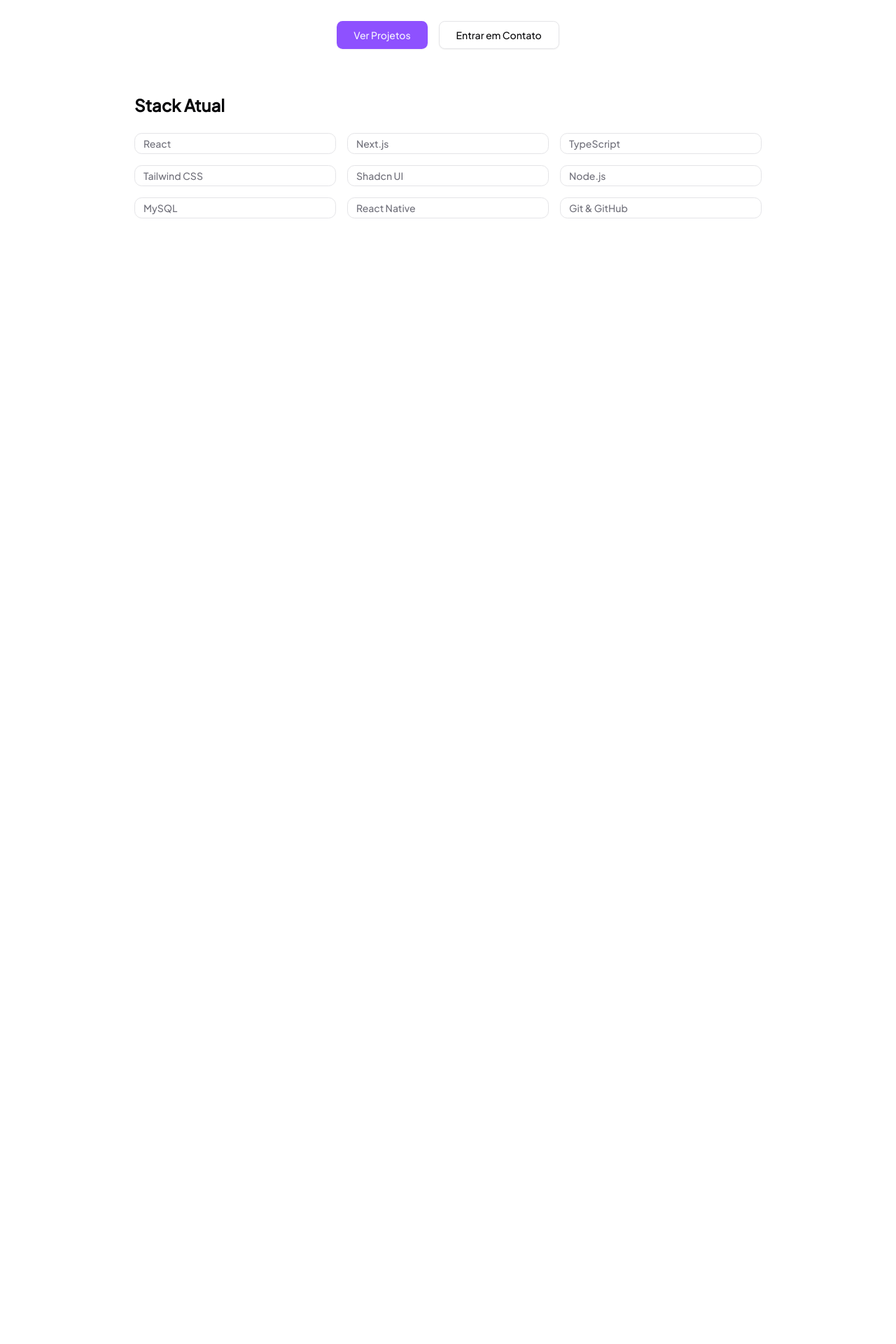
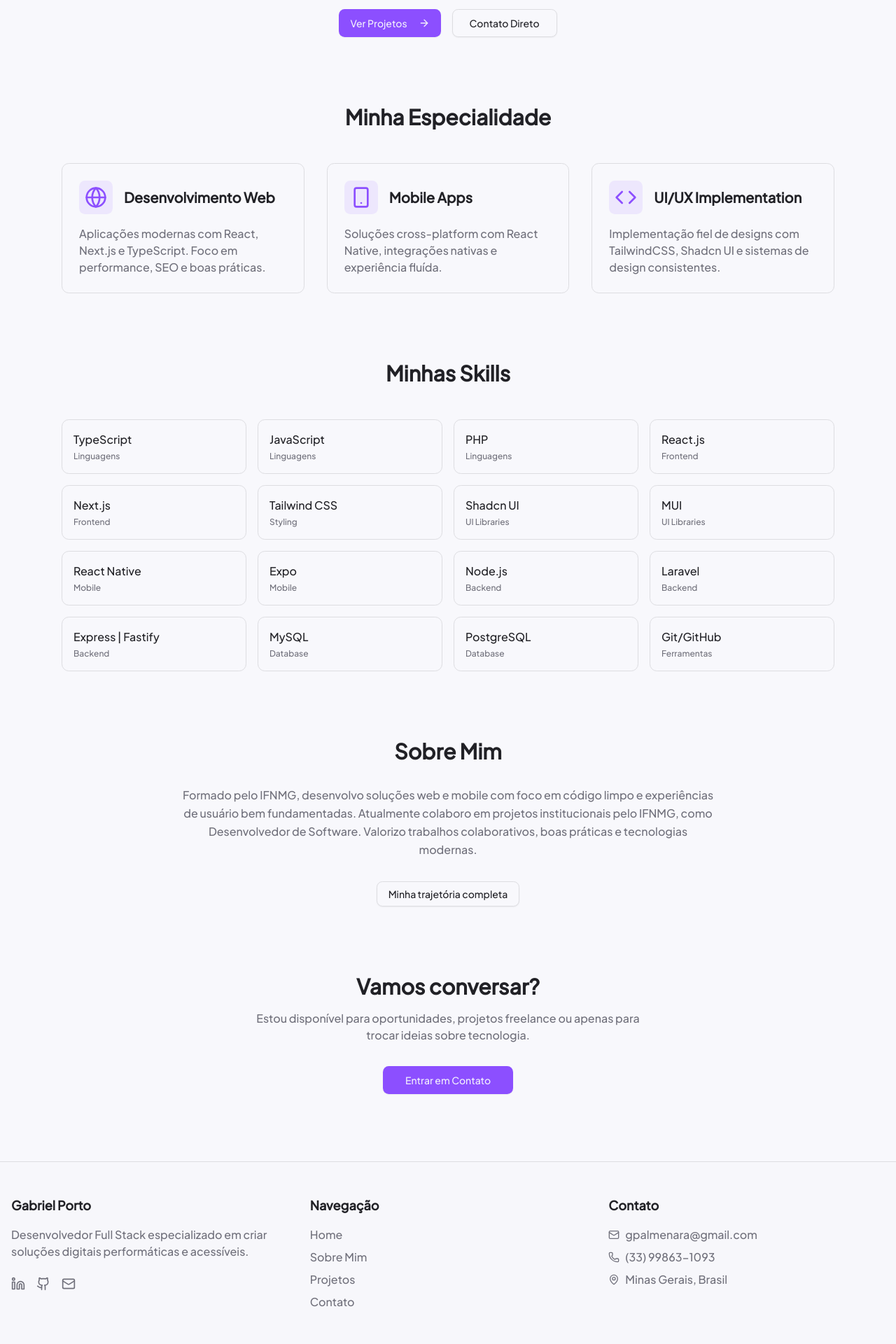
Before and after one commit to gabrielporto05/portfolio, a Next.js app: page / in a window 1280 px wide. Shown: the part 380-2300 px from the top of the page at 70% size. Before the commit the page ends 861 px from the top, so only its background shows below. Built offline with nearby package versions, Linux system fonts and the light colour scheme.

Commit message:
Feat: Adiciona páginas About, Contact e Projects, implementa Footer e atualiza layout da Home

```diff
--- a/src/app/globals.css
+++ b/src/app/globals.css
@@ -45,24 +45,24 @@
 
 :root {
   --radius: 0.65rem;
-  --background: oklch(1 0 0);
-  --foreground: oklch(0.141 0.005 285.823);
-  --card: oklch(1 0 0);
-  --card-foreground: oklch(0.141 0.005 285.823);
-  --popover: oklch(1 0 0);
-  --popover-foreground: oklch(0.141 0.005 285.823);
-  --primary: oklch(0.606 0.25 292.717);
-  --primary-foreground: oklch(0.969 0.016 293.756);
-  --secondary: oklch(0.967 0.001 286.375);
-  --secondary-foreground: oklch(0.21 0.006 285.885);
-  --muted: oklch(0.967 0.001 286.375);
-  --muted-foreground: oklch(0.552 0.016 285.938);
-  --accent: oklch(0.967 0.001 286.375);
-  --accent-foreground: oklch(0.21 0.006 285.885);
-  --destructive: oklch(0.577 0.245 27.325);
-  --border: oklch(0.92 0.004 286.32);
-  --input: oklch(0.92 0.004 286.32);
-  --ring: oklch(0.606 0.25 292.717);
+  --background: oklch(98% 0.005 285);
+  --foreground: oklch(25% 0.01 285);
+  --card: oklch(96% 0.003 285);
+  --card-foreground: oklch(25% 0.01 285);
+  --popover: oklch(96% 0.003 285);
+  --popover-foreground: oklch(25% 0.01 285);
+  --primary: oklch(60% 0.25 292.717);
+  --primary-foreground: oklch(96% 0.016 293.756);
+  --secondary: oklch(96% 0.001 286.375);
+  --secondary-foreground: oklch(21% 0.006 285.885);
+  --muted: oklch(96% 0.001 286.375);
+  --muted-foreground: oklch(55% 0.016 285.938);
+  --accent: oklch(96% 0.001 286.375);
+  --accent-foreground: oklch(21% 0.006 285.885);
+  --destructive: oklch(57% 0.245 27.325);
+  --border: oklch(90% 0.005 285);
+  --input: oklch(90% 0.005 285);
+  --ring: oklch(60% 0.25 292.717);
   --chart-1: oklch(0.646 0.222 41.116);
   --chart-2: oklch(0.6 0.118 184.704);
   --chart-3: oklch(0.398 0.07 227.392);
@@ -79,24 +79,23 @@
 }
 
 .dark {
-  --background: oklch(0.141 0.005 285.823);
-  --foreground: oklch(0.985 0 0);
-  --card: oklch(0.21 0.006 285.885);
-  --card-foreground: oklch(0.985 0 0);
-  --popover: oklch(0.21 0.006 285.885);
-  --popover-foreground: oklch(0.985 0 0);
-  --primary: oklch(0.541 0.281 293.009);
-  --primary-foreground: oklch(0.969 0.016 293.756);
-  --secondary: oklch(0.274 0.006 286.033);
-  --secondary-foreground: oklch(0.985 0 0);
-  --muted: oklch(0.274 0.006 286.033);
-  --muted-foreground: oklch(0.705 0.015 286.067);
-  --accent: oklch(0.274 0.006 286.033);
-  --accent-foreground: oklch(0.985 0 0);
-  --destructive: oklch(0.704 0.191 22.216);
-  --border: oklch(1 0 0 / 10%);
-  --input: oklch(1 0 0 / 15%);
-  --ring: oklch(0.541 0.281 293.009);
+  --background: oklch(15% 0.01 285);
+  --foreground: oklch(95% 0.002 285);
+  --card: oklch(20% 0.008 285);
+  --card-foreground: oklch(95% 0.002 285);
+  --popover: oklch(20% 0.008 285);
+  --popover-foreground: oklch(95% 0.002 285);
+  --primary: oklch(54% 0.28 293);
+  --primary-foreground: oklch(96% 0.016 293.756);
+  --secondary: oklch(27% 0.006 286.033);
+  --secondary-foreground: oklch(95% 0.002 285);
+  --muted: oklch(27% 0.006 286.033);
+  --muted-foreground: oklch(70% 0.015 286.067);
+  --accent: oklch(27% 0.006 286.033);
+  --accent-foreground: oklch(95% 0.002 285);
+  --border: oklch(25% 0.01 285);
+  --input: oklch(25% 0.01 285);
+  --ring: oklch(54% 0.28 293);
   --chart-1: oklch(0.488 0.243 264.376);
   --chart-2: oklch(0.696 0.17 162.48);
   --chart-3: oklch(0.769 0.188 70.08);
--- a/src/app/layout.tsx
+++ b/src/app/layout.tsx
@@ -3,6 +3,7 @@
 import "./globals.css";
 import { Navbar } from "@/components/Navbar";
 import { Providers } from "@/providers";
+import { Footer } from "@/components/Footer";
 
 const plusJakartaSans = Plus_Jakarta_Sans({
   weight: "500",
@@ -28,6 +29,7 @@
         <Providers>
           <Navbar />
           <main className="min-h-[calc(100vh-80px)]">{children}</main>
+          <Footer />
         </Providers>
       </body>
     </html>
--- a/src/app/page.tsx
+++ b/src/app/page.tsx
@@ -1,57 +1,147 @@
 "use client";
-
+import Link from "next/link";
 import { Button } from "@/components/ui/button";
-import Link from "next/link";
+import { ArrowRight, Code, Smartphone, Globe } from "lucide-react";
 
 export default function HomePage() {
   return (
-    <main className="min-h-screen flex flex-col justify-center items-center px-6 py-20 text-center">
-      <section className="max-w-3xl">
-        <h1 className="text-4xl sm:text-5xl font-bold tracking-tight mb-4">
+    <main className="flex flex-col items-center px-6 py-16 md:py-24 max-w-6xl mx-auto">
+      <section className="w-full text-center mb-24">
+        <h1 className="text-4xl sm:text-5xl font-bold leading-tight tracking-tight">
           Olá, eu sou <span className="text-primary">Gabriel Porto</span>
         </h1>
-        <p className="text-muted-foreground text-lg sm:text-xl mb-8">
-          Desenvolvedor Web & Mobile especializado em construir aplicações
-          claras, escaláveis e com boas práticas. Trabalho com React, Next.js,
-          Node.js e React Native.
+
+        <div className="mt-6 flex justify-center">
+          <div className="inline-flex items-center gap-2 px-4 py-2 bg-accent/50 rounded-full">
+            <Code className="h-4 w-4 text-primary" />
+            <span className="font-medium">Desenvolvedor Web e Mobile</span>
+          </div>
+        </div>
+
+        <p className="mt-6 text-lg text-muted-foreground max-w-2xl mx-auto">
+          Especialista em Front End com React e Next.js, criando interfaces
+          performáticas, acessíveis e com ótima experiência de usuário.
         </p>
 
-        <div className="flex justify-center gap-4 flex-wrap">
-          <Link href="/projetos">
-            <Button variant="default" size="lg">
+        <div className="mt-8 flex flex-wrap justify-center gap-4">
+          <Link href="#projects">
+            <Button size="lg">
               Ver Projetos
+              <ArrowRight className="ml-2 h-4 w-4" />
             </Button>
           </Link>
-          <Link href="/contato">
+          <Link href="#contact">
             <Button variant="outline" size="lg">
-              Entrar em Contato
+              Contato Direto
             </Button>
           </Link>
         </div>
       </section>
 
-      <section className="mt-16 max-w-4xl w-full">
-        <h2 className="text-2xl font-semibold text-left mb-6">Stack Atual</h2>
-        <div className="grid grid-cols-2 sm:grid-cols-3 gap-4 text-sm text-left">
-          <Tech label="React" />
-          <Tech label="Next.js" />
-          <Tech label="TypeScript" />
-          <Tech label="Tailwind CSS" />
-          <Tech label="Shadcn UI" />
-          <Tech label="Node.js" />
-          <Tech label="MySQL" />
-          <Tech label="React Native" />
-          <Tech label="Git & GitHub" />
+      <section id="specialties" className="w-full mb-24">
+        <h2 className="text-3xl font-bold text-center mb-12">
+          Minha Especialidade
+        </h2>
+
+        <div className="grid md:grid-cols-3 gap-8">
+          <SpecialtyCard
+            icon={<Globe className="h-8 w-8" />}
+            title="Desenvolvimento Web"
+            description="Aplicações modernas com React, Next.js e TypeScript. Foco em performance, SEO e boas práticas."
+          />
+          <SpecialtyCard
+            icon={<Smartphone className="h-8 w-8" />}
+            title="Mobile Apps"
+            description="Soluções cross-platform com React Native, integrações nativas e experiência fluída."
+          />
+          <SpecialtyCard
+            icon={<Code className="h-8 w-8" />}
+            title="UI/UX Implementation"
+            description="Implementação fiel de designs com TailwindCSS, Shadcn UI e sistemas de design consistentes."
+          />
         </div>
+      </section>
+
+      <section id="skills" className="w-full mb-24">
+        <h2 className="text-3xl font-bold text-center mb-12">Minhas Skills</h2>
+
+        <div className="grid grid-cols-2 sm:grid-cols-3 md:grid-cols-4 gap-4">
+          <SkillCard label="TypeScript" category="Linguagens" />
+          <SkillCard label="JavaScript" category="Linguagens" />
+          <SkillCard label="PHP" category="Linguagens" />
+          <SkillCard label="React.js" category="Frontend" />
+          <SkillCard label="Next.js" category="Frontend" />
+          <SkillCard label="Tailwind CSS" category="Styling" />
+          <SkillCard label="Shadcn UI" category="UI Libraries" />
+          <SkillCard label="MUI" category="UI Libraries" />
+          <SkillCard label="React Native" category="Mobile" />
+          <SkillCard label="Expo" category="Mobile" />
+          <SkillCard label="Node.js" category="Backend" />
+          <SkillCard label="Laravel" category="Backend" />
+          <SkillCard label="Express | Fastify" category="Backend" />
+          <SkillCard label="MySQL" category="Database" />
+          <SkillCard label="PostgreSQL" category="Database" />
+          <SkillCard label="Git/GitHub" category="Ferramentas" />
+        </div>
+      </section>
+
+      <section id="about" className="w-full max-w-3xl mx-auto mb-24">
+        <h2 className="text-3xl font-bold text-center mb-8">Sobre Mim</h2>
+        <p className="text-muted-foreground leading-relaxed text-center">
+          Formado pelo IFNMG, desenvolvo soluções web e mobile com foco em
+          código limpo e experiências de usuário bem fundamentadas. Atualmente
+          colaboro em projetos institucionais pelo IFNMG, como Desenvolvedor de
+          Software. Valorizo trabalhos colaborativos, boas práticas e
+          tecnologias modernas.
+        </p>
+        <div className="mt-8 text-center">
+          <Link href="/about">
+            <Button variant="outline">Minha trajetória completa</Button>
+          </Link>
+        </div>
+      </section>
+
+      <section id="contact" className="w-full text-center">
+        <h2 className="text-3xl font-bold mb-4">Vamos conversar?</h2>
+        <p className="text-muted-foreground mb-8 max-w-xl mx-auto">
+          Estou disponível para oportunidades, projetos freelance ou apenas para
+          trocar ideias sobre tecnologia.
+        </p>
+        <Link href="/contact">
+          <Button size="lg" className="px-8">
+            Entrar em Contato
+          </Button>
+        </Link>
       </section>
     </main>
   );
 }
 
-function Tech({ label }: { label: string }) {
+function SpecialtyCard({
+  icon,
+  title,
+  description,
+}: {
+  icon: React.ReactNode;
+  title: string;
+  description: string;
+}) {
   return (
-    <span className="inline-block px-3 py-1 border rounded-lg text-muted-foreground hover:text-primary transition-colors">
-      {label}
-    </span>
+    <div className="border rounded-lg p-6 hover:border-primary transition-colors">
+      <div className="flex items-center gap-4 mb-4">
+        <div className="p-2 rounded-md bg-primary/10 text-primary">{icon}</div>
+        <h3 className="text-xl font-semibold">{title}</h3>
+      </div>
+      <p className="text-muted-foreground">{description}</p>
+    </div>
   );
 }
+
+function SkillCard({ label, category }: { label: string; category: string }) {
+  return (
+    <div className="border rounded-lg p-4 hover:border-primary transition-colors">
+      <div className="font-medium">{label}</div>
+      <div className="text-xs text-muted-foreground mt-1">{category}</div>
+    </div>
+  );
+}
--- /dev/null
+++ b/src/components/Footer.tsx
@@ -0,0 +1,102 @@
+import Link from "next/link";
+import { Linkedin, Github, Mail, MapPin, Phone } from "lucide-react";
+
+export function Footer() {
+  const currentYear = new Date().getFullYear();
+
+  return (
+    <footer className="border-t bg-background/80">
+      <div className="container mx-auto px-4 py-12">
+        <div className="grid grid-cols-1 gap-8 md:grid-cols-3">
+          <div className="space-y-4">
+            <h3 className="text-lg font-semibold">Gabriel Porto</h3>
+            <p className="text-muted-foreground">
+              Desenvolvedor Full Stack especializado em criar soluções digitais
+              performáticas e acessíveis.
+            </p>
+            <div className="flex gap-4 pt-2">
+              <Link
+                href="https://linkedin.com/in/gabrielporto05"
+                target="_blank"
+                className="text-muted-foreground transition-colors hover:text-primary"
+              >
+                <Linkedin className="h-5 w-5" />
+              </Link>
+              <Link
+                href="https://github.com/chines05"
+                target="_blank"
+                className="text-muted-foreground transition-colors hover:text-primary"
+              >
+                <Github className="h-5 w-5" />
+              </Link>
+              <Link
+                href="mailto:gpalmenara@gmail.com"
+                className="text-muted-foreground transition-colors hover:text-primary"
+              >
+                <Mail className="h-5 w-5" />
+              </Link>
+            </div>
+          </div>
+
+          <div className="space-y-4">
+            <h3 className="text-lg font-semibold">Navegação</h3>
+            <ul className="space-y-2 text-muted-foreground">
+              <li>
+                <Link href="/" className="hover:text-primary transition-colors">
+                  Home
+                </Link>
+              </li>
+              <li>
+                <Link
+                  href="/about"
+                  className="hover:text-primary transition-colors"
+                >
+                  Sobre Mim
+                </Link>
+              </li>
+              <li>
+                <Link
+                  href="/projects"
+                  className="hover:text-primary transition-colors"
+                >
+                  Projetos
+                </Link>
+              </li>
+              <li>
+                <Link
+                  href="/contact"
+                  className="hover:text-primary transition-colors"
+                >
+                  Contato
+                </Link>
+              </li>
+            </ul>
+          </div>
+
+          <div className="space-y-4">
+            <h3 className="text-lg font-semibold">Contato</h3>
+            <address className="not-italic text-muted-foreground space-y-2">
+              <div className="flex items-center gap-2">
+                <Mail className="h-4 w-4" />
+                <span>gpalmenara@gmail.com</span>
+              </div>
+              <div className="flex items-center gap-2">
+                <Phone className="h-4 w-4" />
+                <span>(33) 99863-1093</span>
+              </div>
+              <div className="flex items-center gap-2">
+                <MapPin className="h-4 w-4" />
+                <span>Minas Gerais, Brasil</span>
+              </div>
+            </address>
+          </div>
+        </div>
+
+        {/* Direitos autorais */}
+        <div className="mt-16 border-t pt-8 text-center text-sm text-muted-foreground">
+          <p>© {currentYear} Gabriel Porto. Todos os direitos reservados.</p>
+        </div>
+      </div>
+    </footer>
+  );
+}
--- a/src/components/Navbar.tsx
+++ b/src/components/Navbar.tsx
@@ -1,9 +1,9 @@
 "use client";
 import Link from "next/link";
 import { usePathname } from "next/navigation";
-import { Moon, Sun } from "lucide-react";
 import { useTheme } from "next-themes";
 import { Button } from "@/components/ui/button";
+import { Moon, Sun } from "lucide-react";
 
 export function Navbar() {
   const pathname = usePathname();
--- a/src/providers.tsx
+++ b/src/providers.tsx
@@ -1,9 +1,26 @@
 "use client";
+
 import { ThemeProvider } from "next-themes";
+import { useEffect, useState } from "react";
 
 export function Providers({ children }: { children: React.ReactNode }) {
+  const [mounted, setMounted] = useState(false);
+
+  useEffect(() => {
+    setMounted(true);
+  }, []);
+
+  if (!mounted) {
+    return <>{children}</>;
+  }
+
   return (
-    <ThemeProvider attribute="class" defaultTheme="system" enableSystem>
+    <ThemeProvider
+      attribute="class"
+      defaultTheme="system"
+      enableSystem
+      disableTransitionOnChange
+    >
       {children}
     </ThemeProvider>
   );
```
Also changed, not shown: src/app/about/page.tsx (added, +8 -0 lines), src/app/contact/page.tsx (added, +8 -0 lines), src/app/projects/page.tsx (added, +8 -0 lines), src/assets/imgs/euRosto.jpeg (added).
